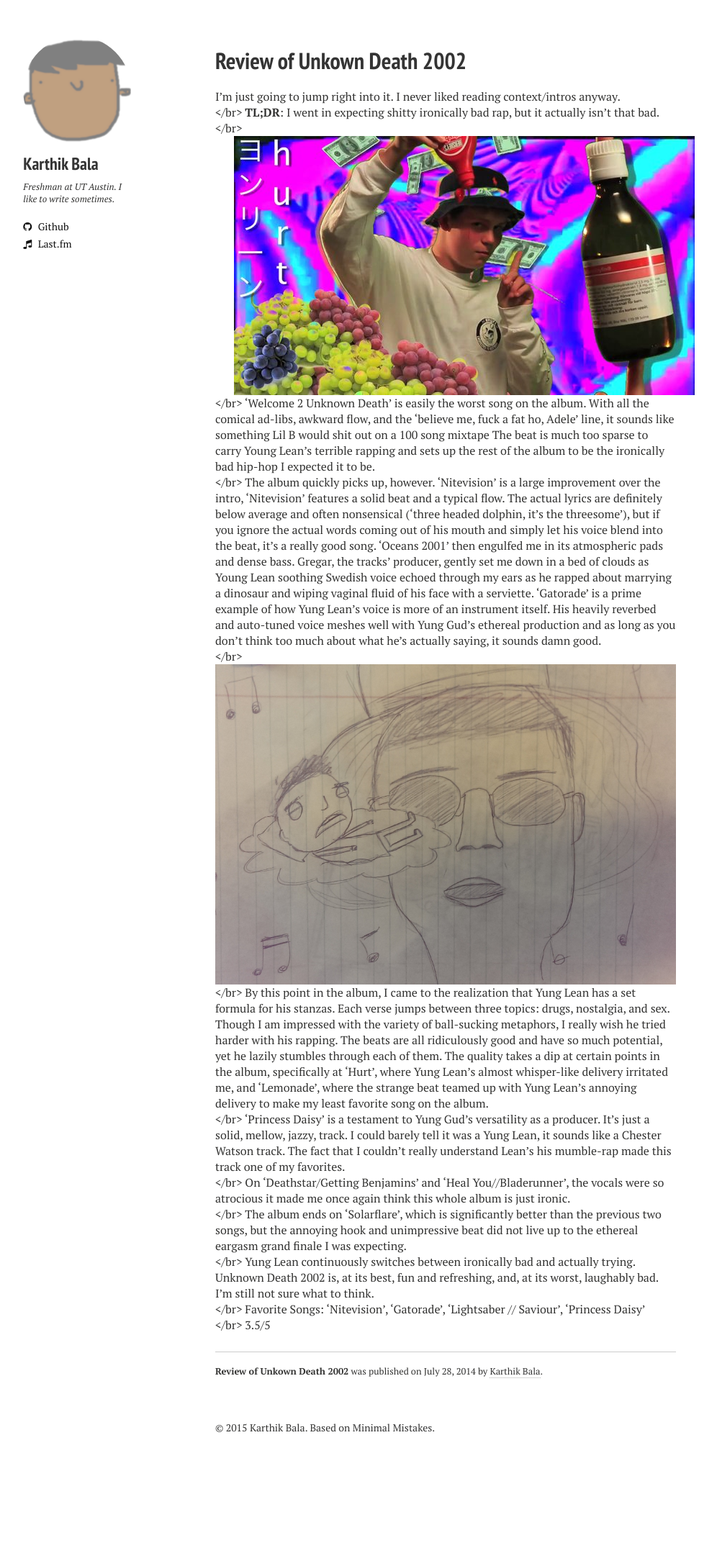
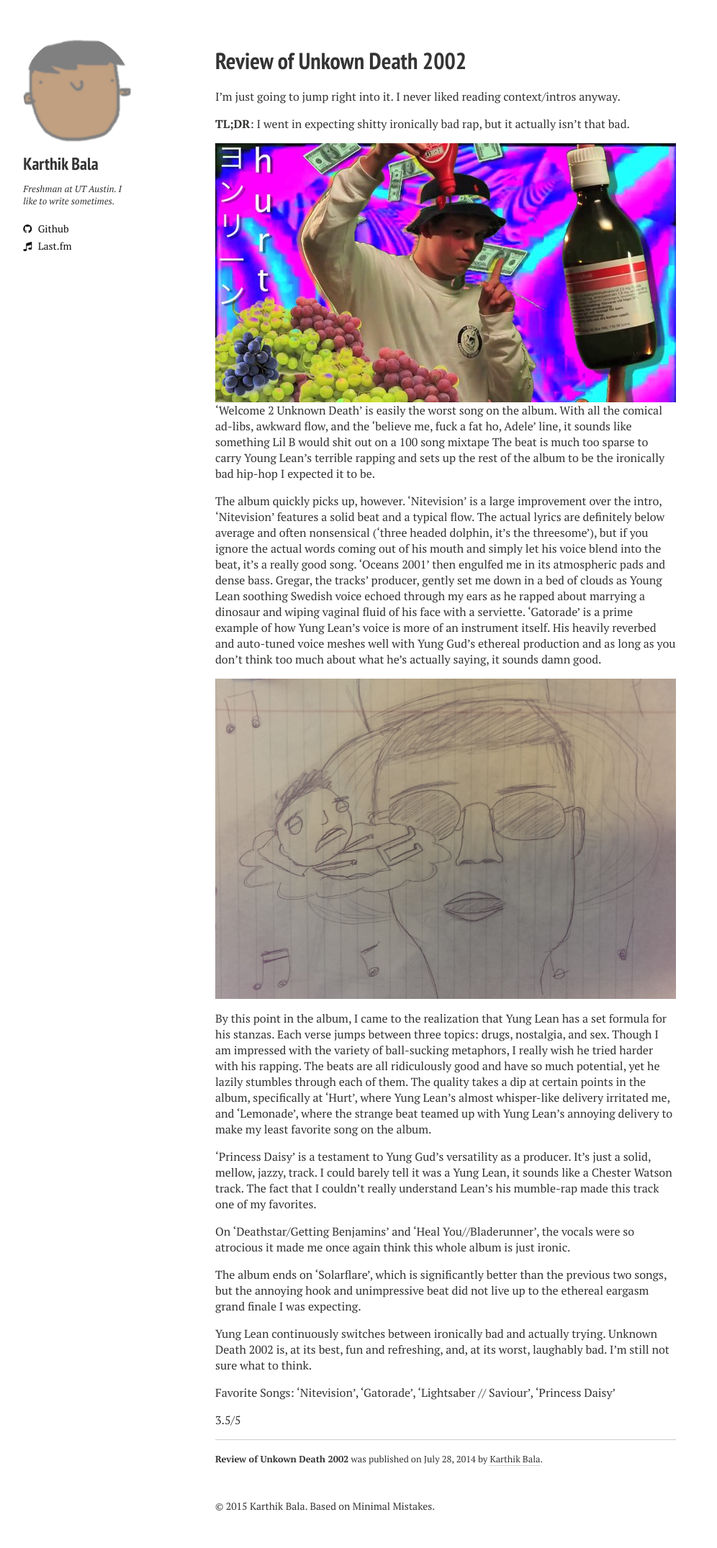
Before and after one commit to heems/heems.github.com, a Jekyll site: the page built from _posts/2014-7-28-unknown-death-review.md, in a window 1280 px wide. Shown: the whole page at 72% size, without its empty margins (21-1017 px from the left). Built offline with Jekyll 4.4.1, drawn with Linux system fonts in a browser that asks for light colours; nearby versions of some CDN libraries; Markdown is read by kramdown in place of the engine named in the settings; before the commit the page ends 2042 px from its top, so only the background shows below that.

Commit message:
fix css, mams

```diff
--- a/_posts/2014-7-28-unknown-death-review.md
+++ b/_posts/2014-7-28-unknown-death-review.md
@@ -7,29 +7,27 @@
 
 
 I’m just going to jump right into it.  I never liked reading context/intros anyway.
-</br>
+
 **TL;DR**:  I went in expecting shitty ironically bad rap, but it actually isn’t that bad.
-</br>
 
 ![](/images/yung-lean.jpg)
-</br>
 ‘Welcome 2 Unknown Death’ is easily the worst song on the album.  With all the comical ad-libs, awkward flow, and the ‘believe me, fuck a fat ho, Adele’ line, it sounds like something Lil B would shit out on a 100 song mixtape The beat is much too sparse to carry Young Lean’s terrible rapping and sets up the rest of the album to be the ironically bad hip-hop I expected it to be.
-</br>
+
 The album quickly picks up, however.  ‘Nitevision’ is a large improvement over the intro, ‘Nitevision’ features a solid beat and a typical flow.  The actual lyrics are definitely below average and often nonsensical (‘three headed dolphin, it's the threesome’), but if you ignore the actual words coming out of his mouth and simply let his voice blend into the beat, it’s a really good song.  ‘Oceans 2001’ then engulfed me in its atmospheric pads and dense bass.  Gregar, the tracks’ producer, gently set me down in a bed of clouds as Young Lean soothing Swedish voice echoed through my ears as he rapped about marrying a dinosaur and wiping vaginal fluid of his face with a serviette.  ‘Gatorade’ is a prime example of how Yung Lean’s voice is more of an instrument itself.  His heavily reverbed and auto-tuned voice meshes well with Yung Gud’s ethereal production and as long as you don’t think too much about what he’s actually saying, it sounds damn good.
-</br>
+
 ![](/images/yung-lean2.jpg)
-</br>
+
 By this point in the album, I came to the realization that Yung Lean has a set formula for his stanzas.  Each verse jumps between three topics: drugs, nostalgia, and sex.   Though I am impressed with the variety of ball-sucking metaphors, I really wish he tried harder with his rapping.  The beats are all ridiculously good and have so much potential, yet he lazily stumbles through each of them.
 The quality takes a dip at certain points in the album, specifically at ‘Hurt’, where Yung Lean’s almost whisper-like delivery irritated me, and ‘Lemonade’, where the strange beat teamed up with Yung Lean’s annoying delivery to make my least favorite song on the album.
-</br>
+
 ‘Princess Daisy’ is a testament to Yung Gud’s versatility as a producer.  It’s just a solid, mellow, jazzy, track.  I could barely tell it was a Yung Lean, it sounds like a Chester Watson track.  The fact that I couldn’t really understand Lean’s his mumble-rap made this track one of my favorites.
-</br>
+
 On ‘Deathstar/Getting Benjamins’ and ‘Heal You//Bladerunner’, the vocals were so atrocious it made me once again think this whole album is just ironic.
-</br>
+
 The album ends on ‘Solarflare’, which is significantly better than the previous two songs, but the annoying hook and unimpressive beat did not live up to the ethereal eargasm grand finale I was expecting.
-</br>
+
 Yung Lean continuously switches between ironically bad and actually trying.  Unknown Death 2002 is, at its best, fun and refreshing, and, at its worst, laughably bad.  I’m still not sure what to think.
-</br>
+
 Favorite Songs: ‘Nitevision’, ‘Gatorade’, ‘Lightsaber // Saviour’, ‘Princess Daisy’
-</br>
+
 3.5/5
```
Also changed, not shown: _posts/2015-12-27-mams.md (added, +37 -0 lines), assets/css/main.min.css.
